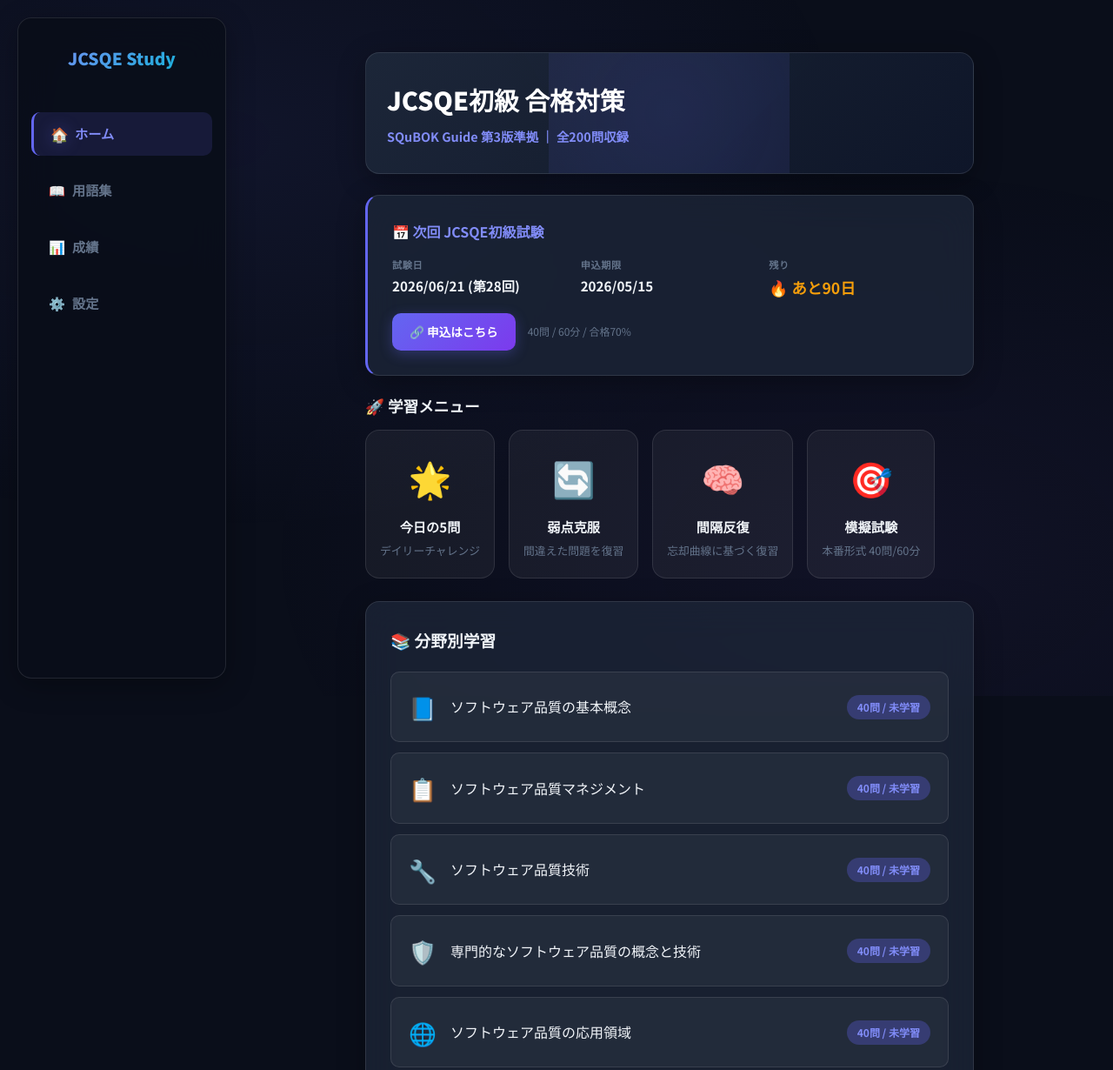
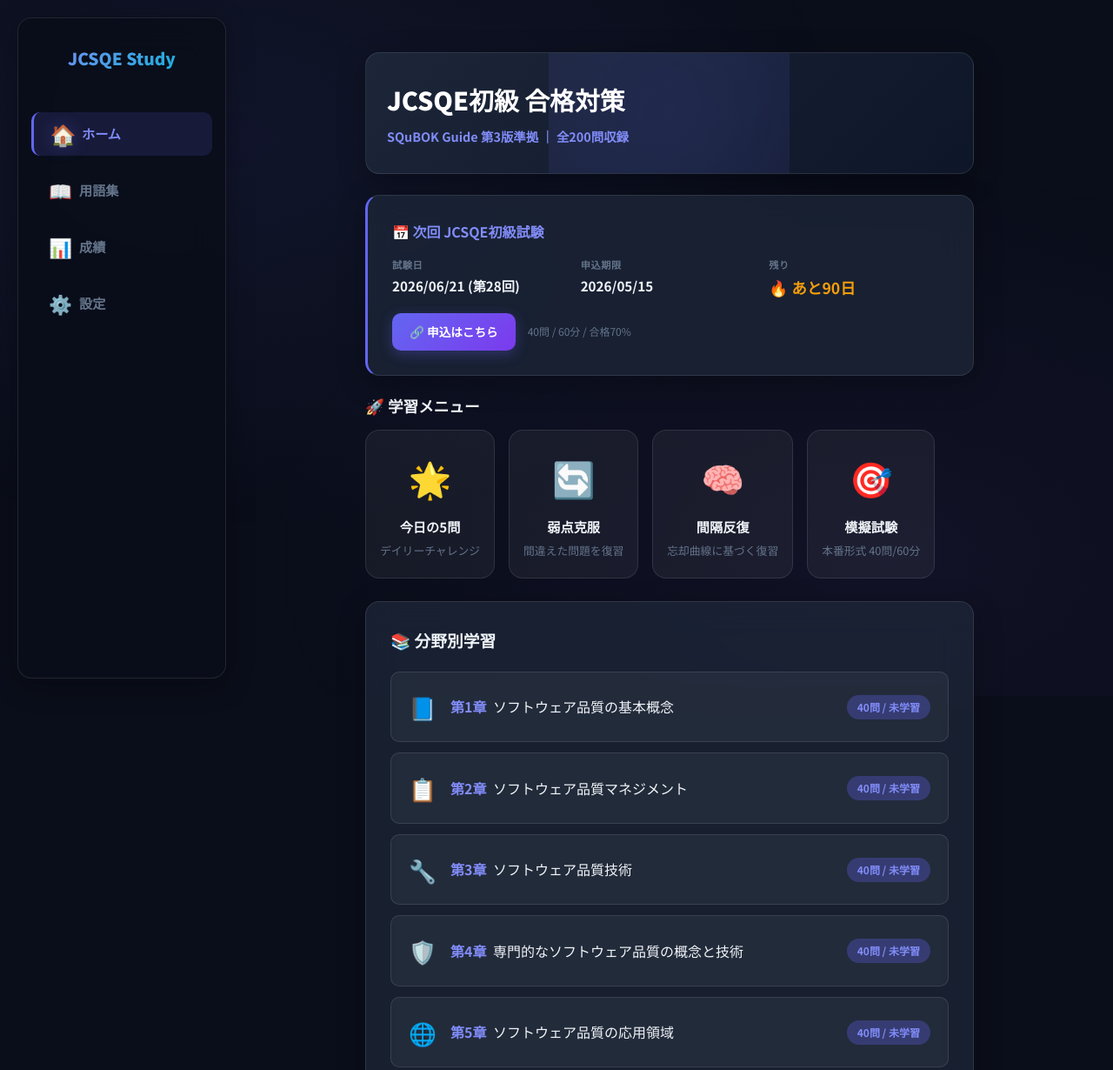
Before and after one commit to junichi-muraoka/jcsqe-study-app, a website: page index.html in a window 1280 px wide. Shown: the top 1230 px of the page at 87% size. Drawn offline with Linux system fonts and the light colour scheme.

Commit message:
UI: ナビアイコン修正、分野別リストに章番号表示
Made-with: Cursor

```diff
--- a/app.js
+++ b/app.js
@@ -124,7 +124,7 @@ if ('serviceWorker' in navigator) { navigator.serviceWorker.register('./sw.js').
       const pct = cs.answered > 0 ? Math.round(cs.correct / cs.answered * 100) + '%' : '未学習';
       const item = document.createElement('div');
       item.className = 'chapter-item';
-      item.innerHTML = `<span class="ch-icon">${ch.icon}</span><span class="ch-name">${ch.name}</span><span class="ch-badge">${qs.length}問 / ${pct}</span>`;
+      item.innerHTML = `<span class="ch-icon">${ch.icon}</span><span class="ch-name"><span class="ch-num">第${ch.id}章</span> ${ch.name}</span><span class="ch-badge">${qs.length}問 / ${pct}</span>`;
       item.onclick = () => startChapterMode(ch.id);
       el.appendChild(item);
     });
--- a/index.html
+++ b/index.html
@@ -7,7 +7,7 @@
   <meta name="theme-color" content="#0a0e1a">
   <link rel="manifest" href="manifest.json">
   <title>JCSQE初級 合格対策アプリ</title>
-  <link rel="stylesheet" href="style.css?v=10">
+  <link rel="stylesheet" href="style.css?v=12">
 </head>
 <body>
   <!-- ================= ナビゲーション (Sidebar / Bottom Nav) ================= -->
--- a/style.css
+++ b/style.css
@@ -148,7 +148,12 @@ body::before {
 }
 .chapter-item:hover { background: rgba(255,255,255,0.08); transform: translateX(4px); }
 .chapter-item .ch-icon { font-size: 1.6rem; }
-.chapter-item .ch-name { flex: 1; font-weight: 500; }
+.chapter-item .ch-name { flex: 1; font-weight: 500; line-height: 1.45; }
+.chapter-item .ch-name .ch-num {
+  font-weight: 700;
+  color: var(--accent-light);
+  margin-right: 4px;
+}
 .chapter-item .ch-badge {
   padding: 4px 12px; border-radius: 20px; font-size: 0.75rem; font-weight: 600;
   background: var(--accent-glow); color: var(--accent-light);
@@ -659,11 +664,14 @@ body[data-theme="light"] .header h1 {
 }
 
 .app-nav .header-icon {
-  font-size: 1.4rem;
+  font-size: 1.5rem;
+  line-height: 1;
+  display: block;
   transition: transform 0.3s;
 }
 
-.app-nav .header-item span {
+/* ラベル用のみ（.header-icon は span だが下記で上書きされていたため :not で除外） */
+.app-nav .header-item span:not(.header-icon) {
   font-size: 0.8rem;
   font-weight: 600;
 }
@@ -705,8 +713,12 @@ body[data-theme="light"] .header h1 {
     height: 100%;
   }
 
-  .app-nav .header-item span {
+  .app-nav .header-item span:not(.header-icon) {
     font-size: 0.7rem;
+  }
+
+  .app-nav .header-item .header-icon {
+    font-size: 1.55rem;
   }
 
   .app-nav .header-item.active {
@@ -767,8 +779,12 @@ body[data-theme="light"] .header h1 {
     border-radius: var(--radius-sm);
   }
 
-  .app-nav .header-item span {
+  .app-nav .header-item span:not(.header-icon) {
     font-size: 0.95rem;
+  }
+
+  .app-nav .header-item .header-icon {
+    font-size: 1.35rem;
   }
 
   .app-nav .header-item.active {
```
